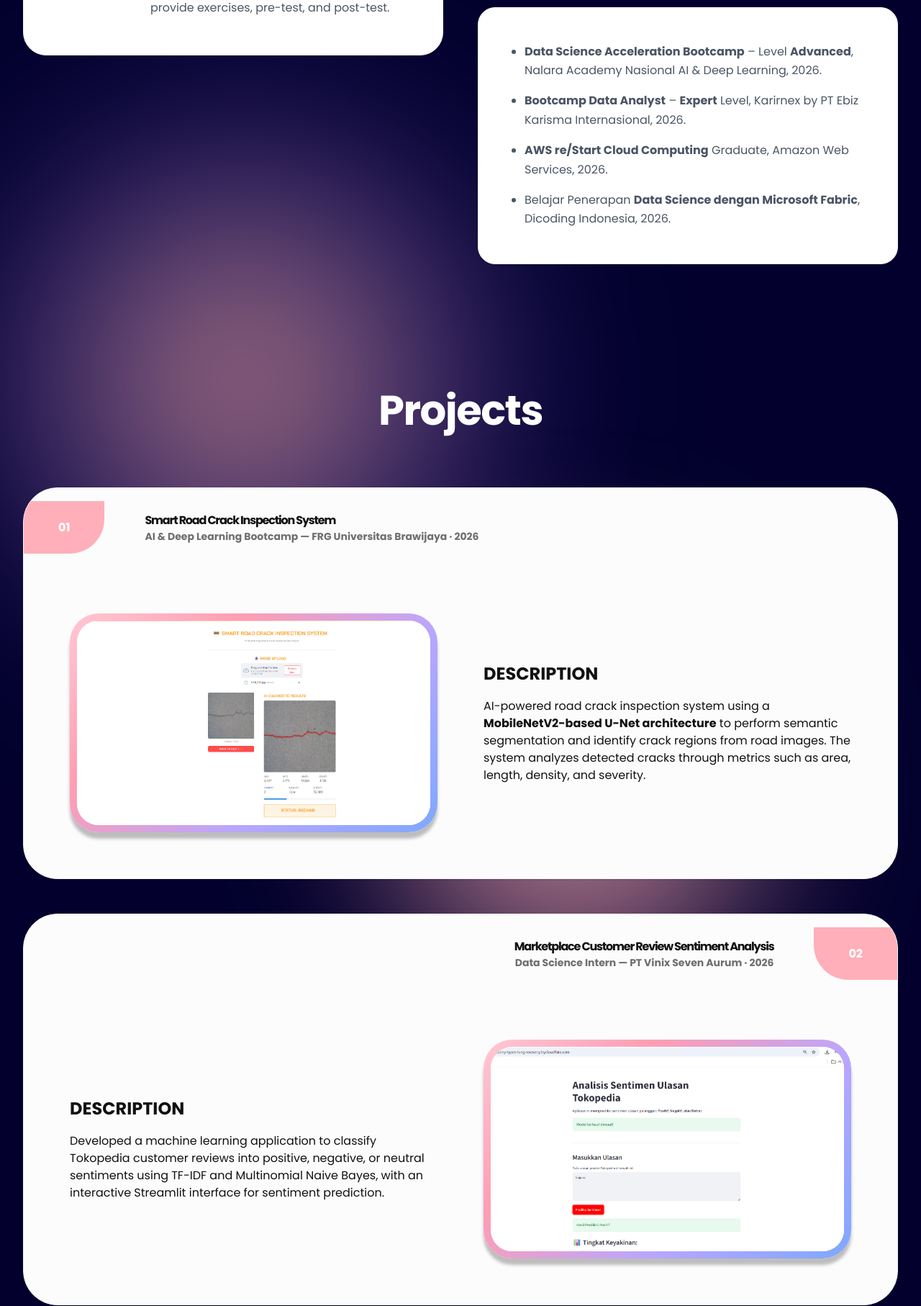
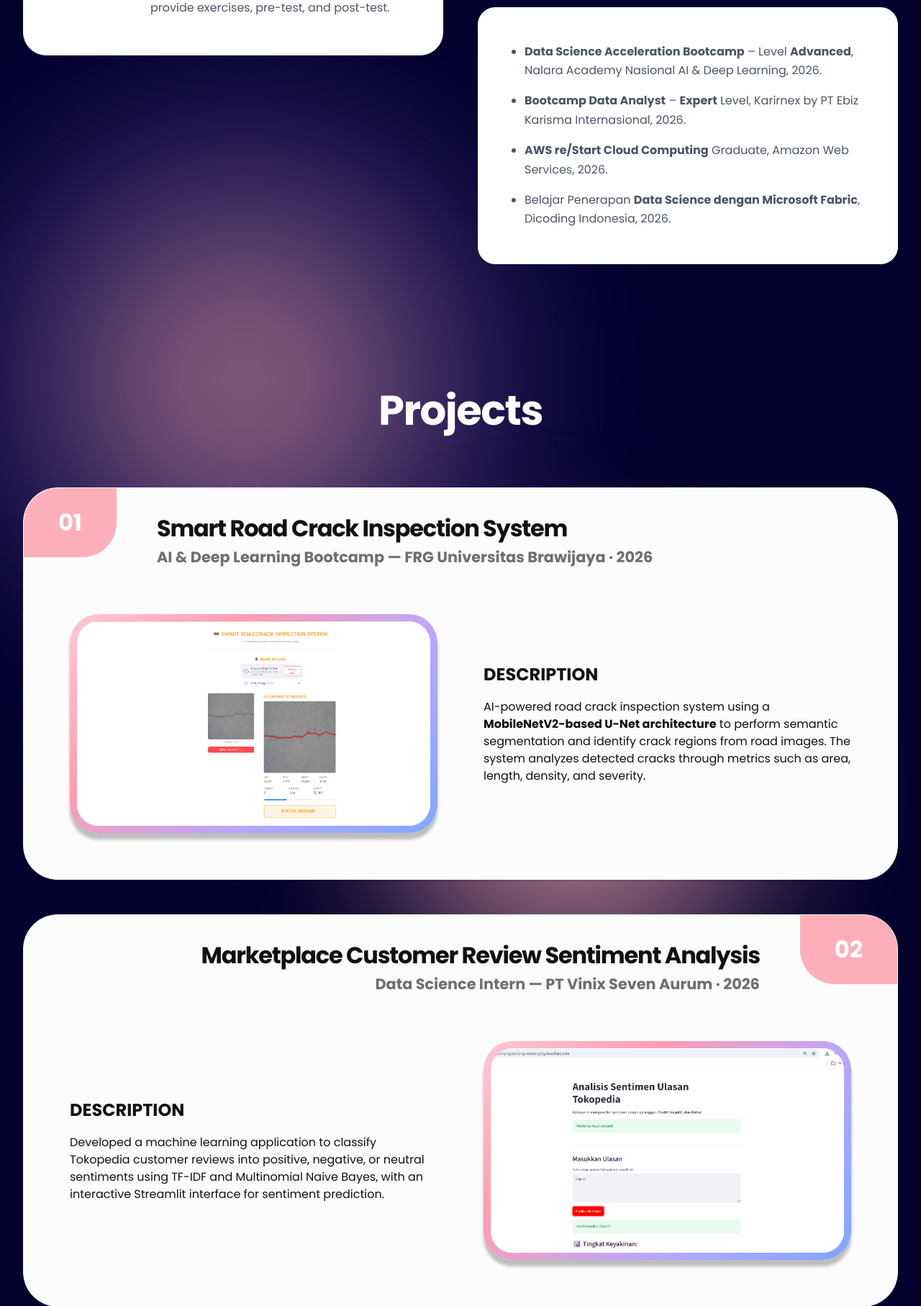
Before and after one commit to syakhrnss/myportofolio, a Django app: page / in a window 1280 px wide. Shown: the part 2695-4509 px from the top of the page at 72% size. Run offline with Django 5.2, Linux system fonts and the light colour scheme.

Commit message:
refactor: adjust project design and update text content for home and contact

```diff
--- a/static/css/style.css
+++ b/static/css/style.css
@@ -544,8 +544,9 @@ a { color: inherit; text-decoration: none; }
   }
   .project-card__header{
     display:flex;
-    align-items:center;
+    align-items: flex-start;
     gap: var(--space-m);
+    padding: 0;
   }
   .project-card__header--reverse{ flex-direction: row-reverse; text-align:right; }
   .project-card__number{
@@ -553,9 +554,11 @@ a { color: inherit; text-decoration: none; }
     background: var(--color-accent);
     color: var(--color-white);
     font-weight:700;
-    font-size: var(--fs-number);
+    font-size: 2rem;
     padding: var(--space-m) var(--space-xl);
-    border-radius: 0 0 var(--radius-xl) 0;
+    border-radius: var(--radius-xl) 0 var(--radius-xl) 0;
+    margin-top: 0;
+    align-self: flex-start;
   }
   .project-card__header--reverse .project-card__number{
     border-radius: 0 0 0 var(--radius-xl);
@@ -563,14 +566,14 @@ a { color: inherit; text-decoration: none; }
   .project-card__heading{ padding: var(--space-l); }
   .project-card__title{
     font-weight:700;
-    font-size: var(--fs-card-title);
+    font-size: 2rem;
     letter-spacing:-1.2px;
     color: var(--color-text-dark);
     margin:0 0 var(--space-xs);
   }
   .project-card__subtitle{
     font-weight:700;
-    font-size: var(--fs-small);
+    font-size: 1.3rem;
     color: var(--color-text-dark);
     opacity:0.6;
     margin:0;
@@ -581,7 +584,7 @@ a { color: inherit; text-decoration: none; }
     grid-template-columns: 1fr 1fr;
     gap: var(--space-xxl);
     align-items:center;
-    padding: var(--space-xxl);
+    padding: var(--space-l) var(--space-xxl) var(--space-xxl) var(--space-xxl);;
   }
   .project-card__body--reverse{ direction: rtl; }
   .project-card__body--reverse > *{ direction: ltr; }
--- a/templates/index.html
+++ b/templates/index.html
@@ -36,7 +36,7 @@
         <h2 class="hero__subtitle">Data Enthusiast</h2>
 
         <div class="hero__row">
-            <p class="hero__blurb">Second-year Information Systems student at Universitas Indonesia. (NPM 2506544076)</p>
+            <p class="hero__blurb">Second-year Information Systems student at Universitas Indonesia <br>NPM : 2506544076</br></p>
 
             <div class="hero__photo-col">
                 <div class="glow glow--pink hero__photo-glow" aria-hidden="true"></div>
@@ -275,7 +275,7 @@
     <section id="contact" class="contact">
         <div class="glow glow--pink contact__glow" aria-hidden="true"></div>
     <div class="contact__inner">
-      <h2 class="contact__title">Let's work<br>together</h2>
+      <h2 class="contact__title">Let's <br>connect!</h2>
       <p class="contact__lead">Feel free to reach out for collaborations, freelance opportunities, or simply to connect.</p>
 
       <div class="contact__grid">
```
